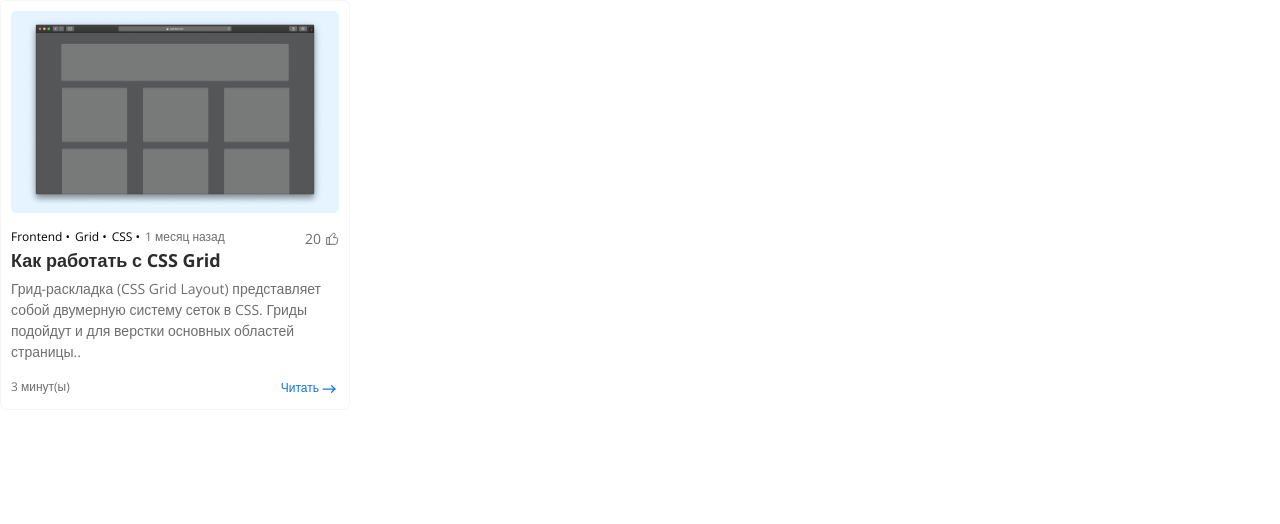
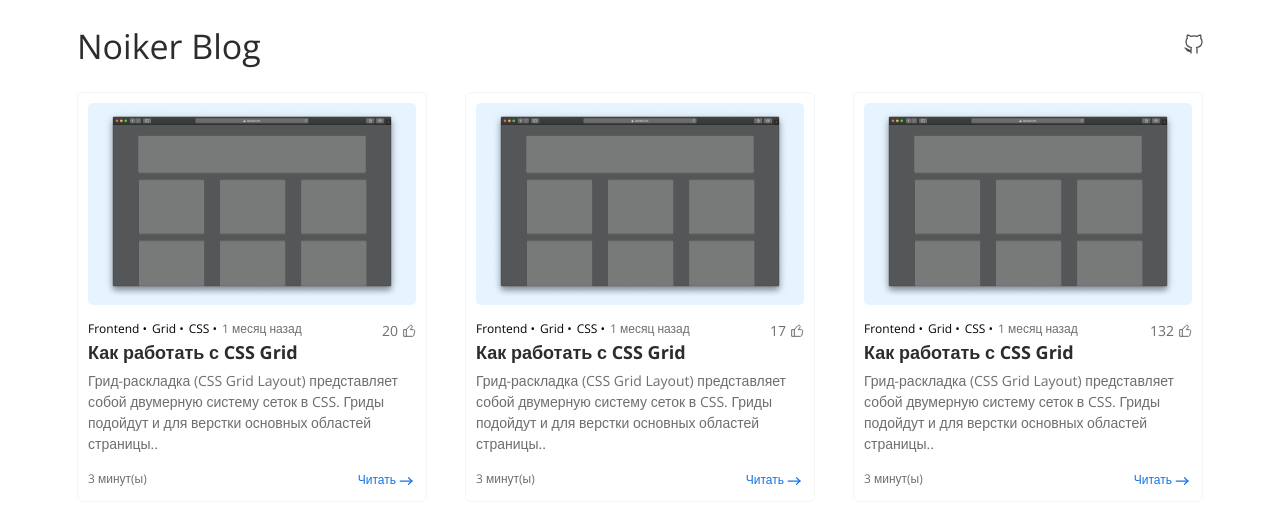
Before and after one commit to Noiker-ux/Next-Blog, a Next.js app: page / in a window 1280 px wide. Shown: the top 524 px of the page. Built offline with nearby package versions, Linux system fonts and the light colour scheme; no server answers.

Commit message:
Create layout

```diff
--- /dev/null
+++ b/app/(site)/page.tsx
@@ -0,0 +1,51 @@
+import { Card } from '@/components';
+import { Header } from '../components/Header/Header';
+import { CardList } from '@/components/CardList/CardList';
+
+export default function Home(): JSX.Element {
+	return (
+		<>
+			<Header />
+			<main>
+				<CardList>
+					<Card
+						id={1}
+						image={'/Grid.png'}
+						tags={['Frontend', 'Grid', 'CSS']}
+						timestamp={'1 месяц назад'}
+						likes={20}
+						title={'Как работать с CSS Grid'}
+						anons={
+							'Грид-раскладка (CSS Grid Layout) представляет собой двумерную систему сеток в CSS. Гриды подойдут и для верстки основных областей страницы..'
+						}
+						timeReading={3}
+					/>
+					<Card
+						id={2}
+						image={'/Grid.png'}
+						tags={['Frontend', 'Grid', 'CSS']}
+						timestamp={'1 месяц назад'}
+						likes={17}
+						title={'Как работать с CSS Grid'}
+						anons={
+							'Грид-раскладка (CSS Grid Layout) представляет собой двумерную систему сеток в CSS. Гриды подойдут и для верстки основных областей страницы..'
+						}
+						timeReading={3}
+					/>
+					<Card
+						id={3}
+						image={'/Grid.png'}
+						tags={['Frontend', 'Grid', 'CSS']}
+						timestamp={'1 месяц назад'}
+						likes={132}
+						title={'Как работать с CSS Grid'}
+						anons={
+							'Грид-раскладка (CSS Grid Layout) представляет собой двумерную систему сеток в CSS. Гриды подойдут и для верстки основных областей страницы..'
+						}
+						timeReading={3}
+					/>
+				</CardList>
+			</main>
+		</>
+	);
+}
--- /dev/null
+++ b/app/components/Header/Header.module.css
@@ -0,0 +1,16 @@
+.header {
+	padding: 23px 0;
+	display: flex;
+	justify-content: space-between;
+	align-items: center;
+}
+
+.light {
+	font-weight: 100 !important;
+}
+
+.github:hover > svg > path {
+	stroke: var(--primary-color);
+	height: 20px;
+	width: 20px;
+}
--- /dev/null
+++ b/app/components/Header/Header.props.ts
@@ -0,0 +1,4 @@
+import { DetailedHTMLProps, HTMLAttributes } from 'react';
+
+export default interface IHeaderProps
+	extends DetailedHTMLProps<HTMLAttributes<HTMLDivElement>, HTMLDivElement> {}
--- /dev/null
+++ b/app/components/Header/Header.tsx
@@ -0,0 +1,18 @@
+import { Headling } from '@/components';
+import IHeaderProps from './Header.props';
+import style from './Header.module.css';
+import Link from 'next/link';
+import GitHubIcon from './github.svg';
+
+export const Header = ({ ...props }: IHeaderProps): JSX.Element => {
+	return (
+		<header {...props} className={style.header}>
+			<Headling className={style.light} tag={'h1'}>
+				Noiker Blog
+			</Headling>
+			<Link href={'https://github.com/Noiker-ux'} className={style.github}>
+				<GitHubIcon />
+			</Link>
+		</header>
+	);
+};
--- /dev/null
+++ b/app/layout.module.css
@@ -0,0 +1,5 @@
+.container {
+	max-width: 1156px;
+	padding: 0 15px;
+	margin: 0 auto;
+}
--- a/app/layout.tsx
+++ b/app/layout.tsx
@@ -1,6 +1,6 @@
 import type { Metadata } from 'next';
 import { Open_Sans } from 'next/font/google';
-
+import style from './layout.module.css';
 import './globals.css';
 
 const inter = Open_Sans({ subsets: ['latin'] });
@@ -21,7 +21,9 @@ export default function RootLayout({
 }>): JSX.Element {
 	return (
 		<html lang='ru'>
-			<body className={inter.className}>{children}</body>
+			<body className={inter.className}>
+				<div className={style.container}>{children}</div>
+			</body>
 		</html>
 	);
 }
--- a/app/page.tsx
+++ /dev/null
@@ -1,20 +0,0 @@
-import { Card } from '@/components';
-
-export default function Home(): JSX.Element {
-	return (
-		<main>
-			<Card
-				id={1}
-				image={'/Grid.png'}
-				tags={['Frontend', 'Grid', 'CSS']}
-				timestamp={'1 месяц назад'}
-				likes={20}
-				title={'Как работать с CSS Grid'}
-				anons={
-					'Грид-раскладка (CSS Grid Layout) представляет собой двумерную систему сеток в CSS. Гриды подойдут и для верстки основных областей страницы..'
-				}
-				timeReading={3}
-			/>
-		</main>
-	);
-}
--- /dev/null
+++ b/components/CardList/CardList.module.css
@@ -0,0 +1,5 @@
+.cardList {
+	display: flex;
+	flex-wrap: wrap;
+	justify-content: space-between;
+}
--- /dev/null
+++ b/components/CardList/CardList.props.ts
@@ -0,0 +1,6 @@
+import { DetailedHTMLProps, HTMLAttributes, ReactNode } from 'react';
+
+export default interface ICardListProps
+	extends DetailedHTMLProps<HTMLAttributes<HTMLDivElement>, HTMLDivElement> {
+	children: ReactNode;
+}
--- /dev/null
+++ b/components/CardList/CardList.tsx
@@ -0,0 +1,9 @@
+import style from './CardList.module.css';
+import ICardListProps from './CardList.props';
+
+export const CardList = ({
+	children,
+	...props
+}: ICardListProps): JSX.Element => {
+	return <div className={style.cardList}>{children}</div>;
+};
--- a/components/Headling/Headling.module.css
+++ b/components/Headling/Headling.module.css
@@ -17,3 +17,6 @@
 	line-height: 24px;
 	font-size: 18px;
 }
+.light {
+	font-weight: 100;
+}
```
Also changed, not shown: app/(site)/page.module.css (added), app/components/Header/github.svg (added).
